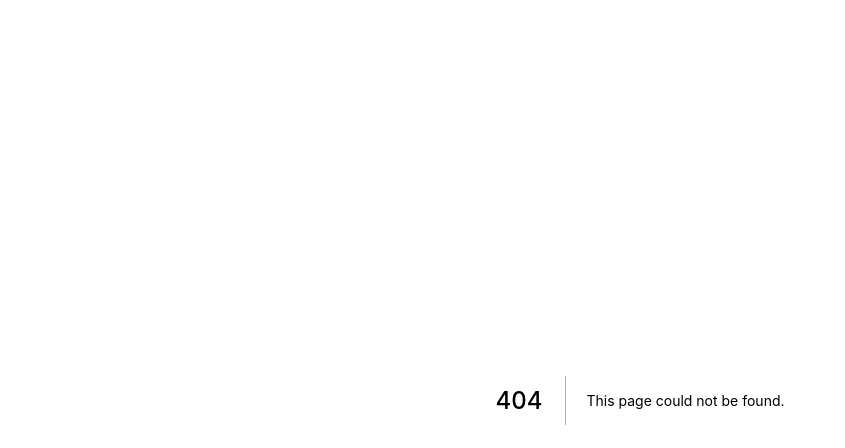
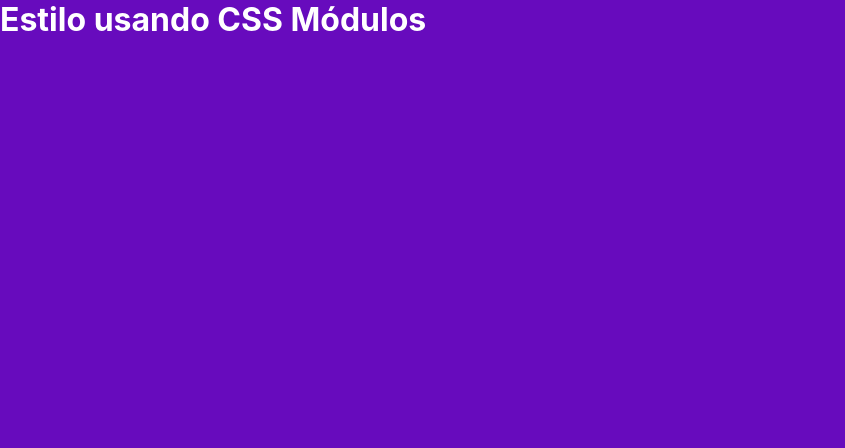
Before and after one commit to erick-costa/fundamentos-nextjs, a Next.js app: page /styled in a window 1280 px wide. Before the commit this address had no page. Shown: the top 448 px of the page, without its empty margins (0-845 px from the left). Built offline with nearby package versions, Linux system fonts and the light colour scheme.

Commit message:
usando CSS modularizado

```diff
--- /dev/null
+++ b/src/pages/styled.jsx
@@ -0,0 +1,9 @@
+import styles from '../styles/Styled.module.css'
+
+export default function Styled() {
+    return (
+        <div className={styles.purple}>
+            <h1>Estilo usando CSS Módulos</h1>
+        </div>
+    )
+}
--- /dev/null
+++ b/src/styles/Styled.module.css
@@ -0,0 +1,9 @@
+.purple {
+    background-color: #670bbd;
+    color: white;
+    height: 100vh;
+}
+
+.purple h1 {
+    margin: 0;
+}
--- a/src/styles/app.css
+++ b/src/styles/app.css
@@ -1,5 +1,18 @@
 html,
 body {
+  padding: 0;
+  margin: 0;
   background-color: #222;
   color: #eee;
+  font-family: -apple-system, BlinkMacSystemFont, Segoe UI, Roboto, Oxygen,
+    Ubuntu, Cantarell, Fira Sans, Droid Sans, Helvetica Neue, sans-serif;
 }
+
+a {
+  color: inherit;
+  text-decoration: none;
+}
+
+* {
+  box-sizing: border-box;
+}
--- a/src/styles/globals.css
+++ /dev/null
@@ -1,16 +0,0 @@
-html,
-body {
-  padding: 0;
-  margin: 0;
-  font-family: -apple-system, BlinkMacSystemFont, Segoe UI, Roboto, Oxygen,
-    Ubuntu, Cantarell, Fira Sans, Droid Sans, Helvetica Neue, sans-serif;
-}
-
-a {
-  color: inherit;
-  text-decoration: none;
-}
-
-* {
-  box-sizing: border-box;
-}
```
